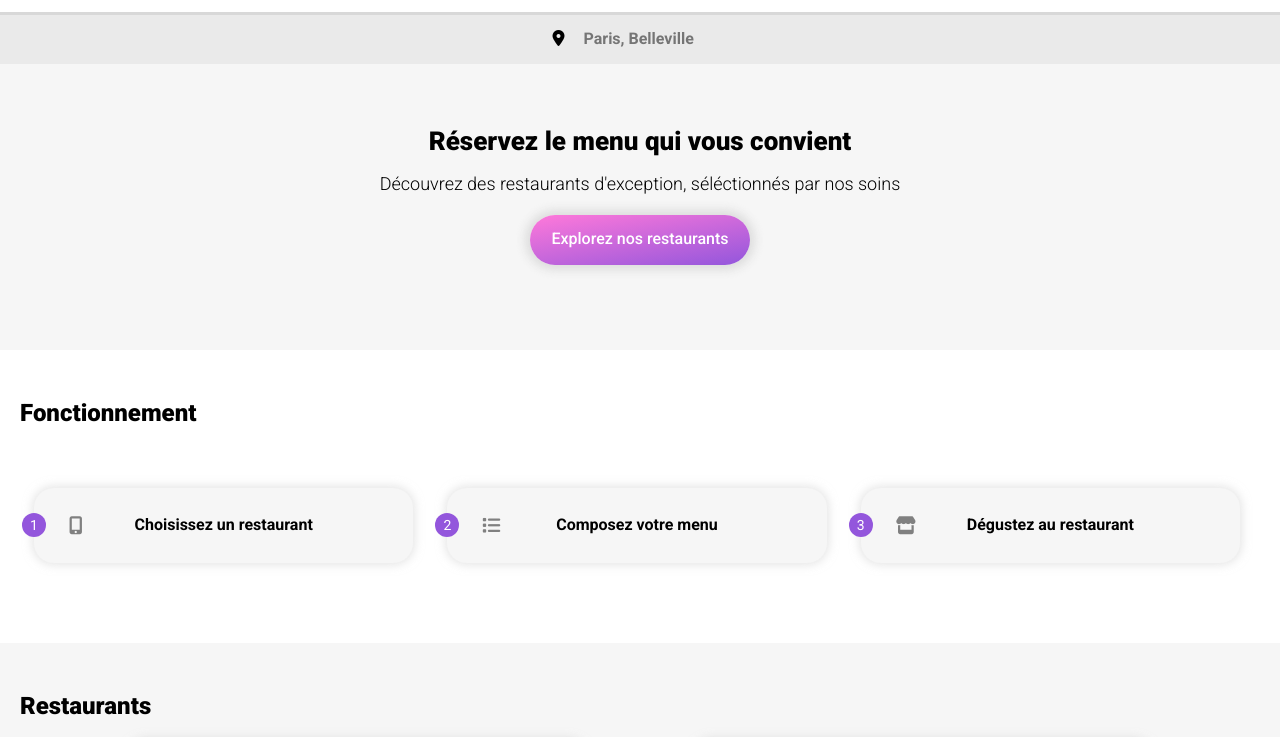
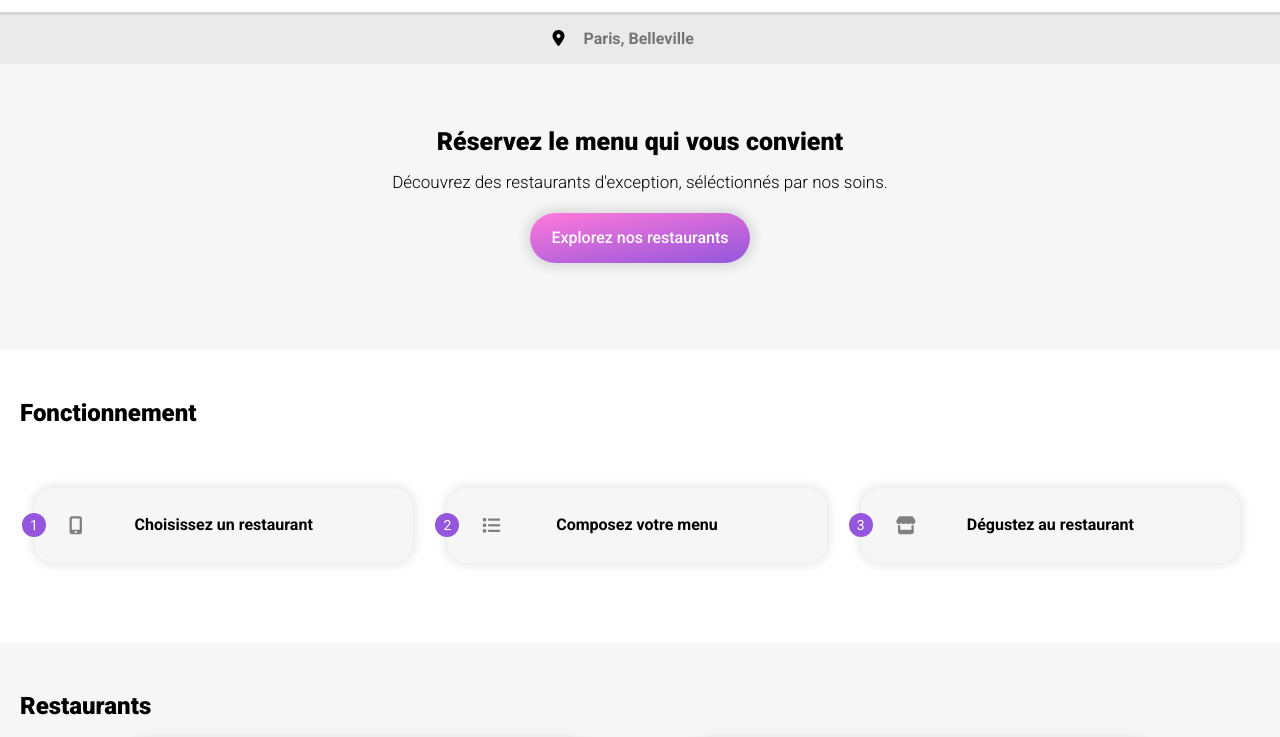
Before and after one commit to AnthoRav/P3_OC_OMF, a website: page index.html in a window 1280 px wide. Shown: the part 51-788 px from the top of the page. Drawn offline with Linux system fonts and the light colour scheme; a web font is replaced by a local one.

Commit message:
correction intro

```diff
--- a/index.html
+++ b/index.html
@@ -34,7 +34,7 @@
         <!--Presentation-->
         <div class="intro">
             <h1>Réservez le menu qui vous convient</h1>
-            <p>Découvrez des restaurants d'exception, séléctionnés par nos soins</p>
+            <p>Découvrez des restaurants d'exception, séléctionnés par nos soins.</p>
             <div class="btn intro_btn">Explorez nos restaurants</div>
         </div>
         <!--Fonctionnement-->
--- a/sass/pages/_intro.scss
+++ b/sass/pages/_intro.scss
@@ -5,11 +5,11 @@
     padding: 0 40px 0 40px;
     text-align: center;
     h1 {
-        font-size: 26px;
+        font-size: 25px;
         font-weight: 800;
     }
     p {
-        font-size: 18px;
+        font-size: 17px;
         font-weight: 300;
     }
 }
```
Also changed, not shown: public/css/style.css.
